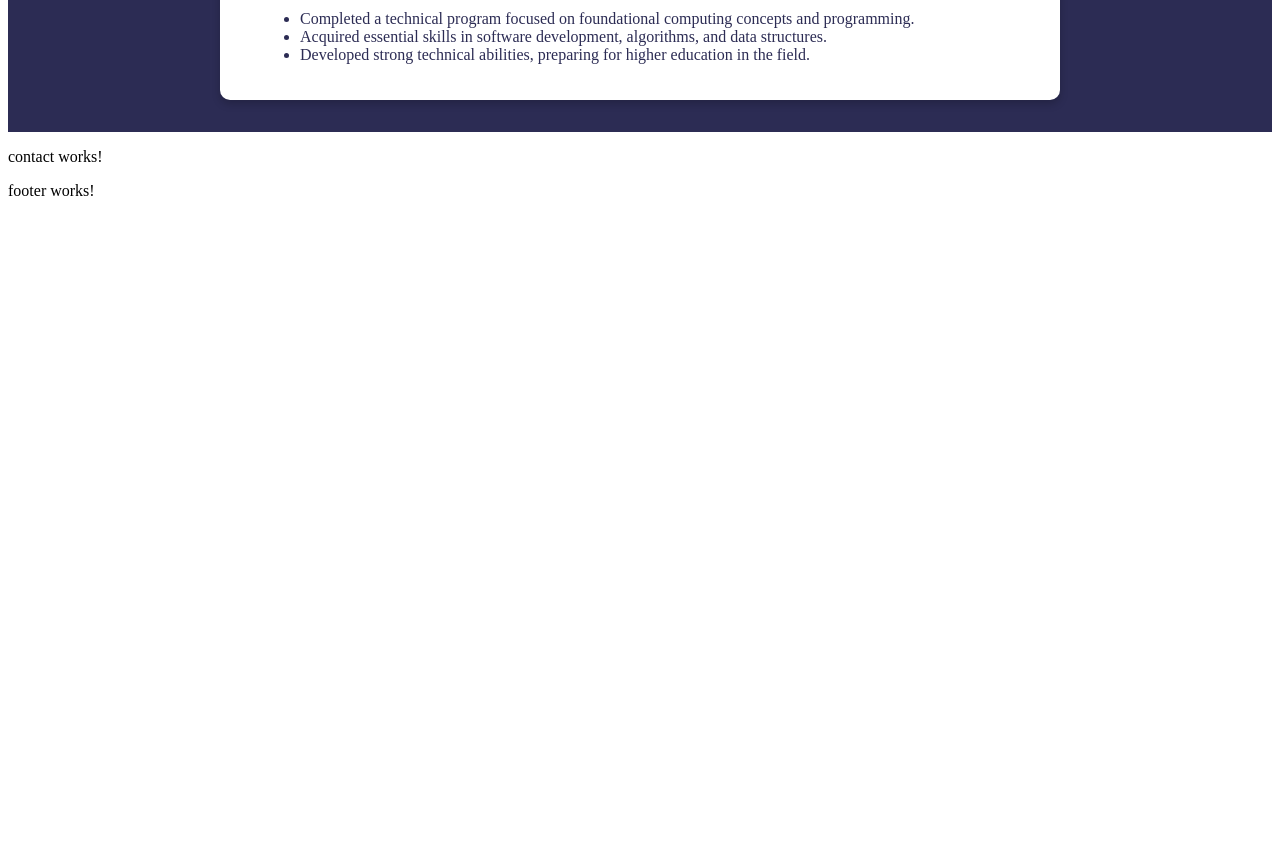
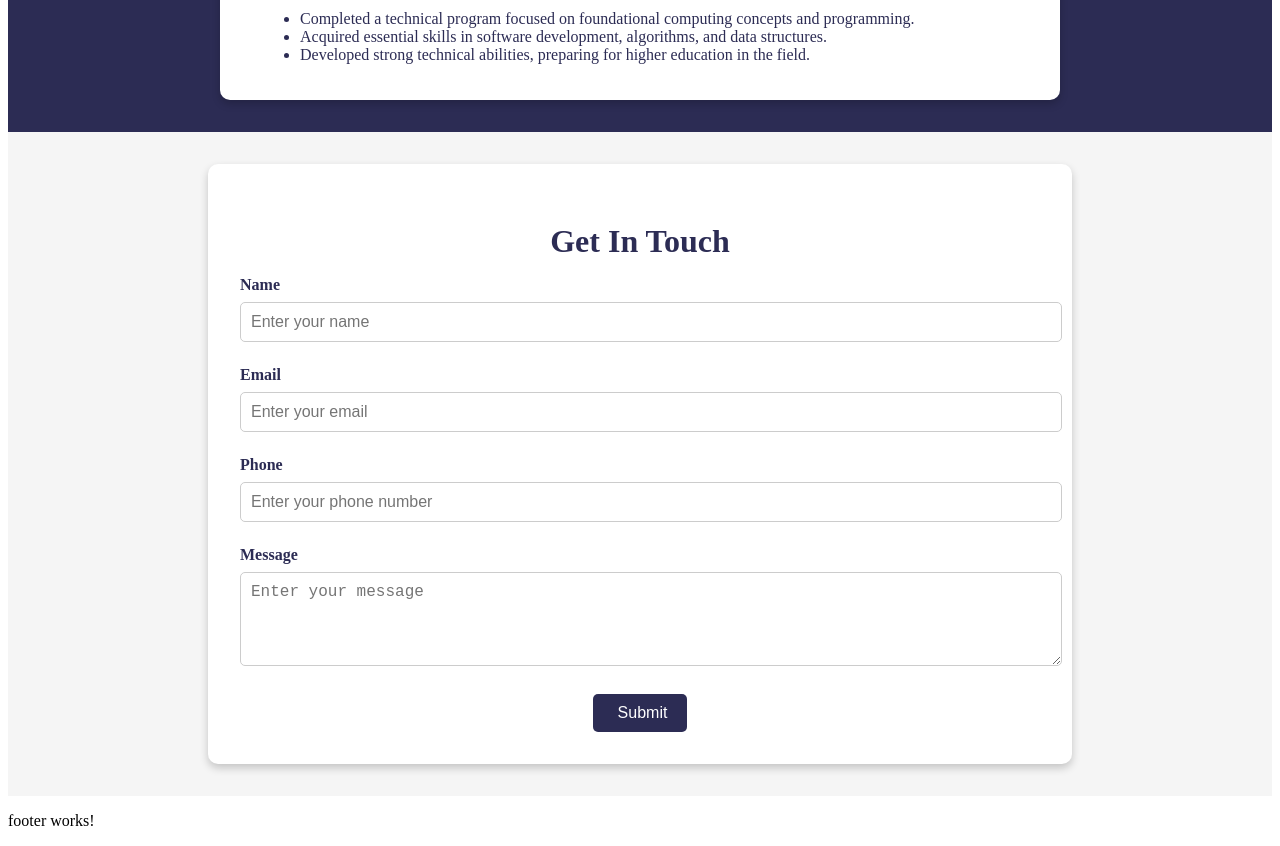
Before and after one commit to juanmarab/portfolio, an Angular app in the folder portfolio/: page / in a window 1280 px wide. Shown: the part 1820-2666 px from the top of the page. Before the commit the page ends 2036 px from the top, so only its background shows below. Built offline with nearby package versions, Linux system fonts and the light colour scheme.

Commit message:
contact component

```diff
--- a/portfolio/src/app/components/contact/contact.component.css
+++ b/portfolio/src/app/components/contact/contact.component.css
@@ -0,0 +1,74 @@
+:host {
+    display: block;
+    background-color: #f5f5f5; /* Fondo claro */
+    padding: 2rem 0;
+}
+
+.contact-container {
+    max-width: 800px;
+    margin: 0 auto;
+    background-color: #fff;
+    border-radius: 10px;
+    box-shadow: 0 4px 8px rgba(0, 0, 0, 0.2);
+    padding: 2rem;
+    text-align: center;
+}
+
+h2 {
+    font-size: 2rem;
+    margin-bottom: 1rem;
+    color: #2c2c54;
+}
+
+.contact-form {
+    margin-top: 1rem;
+}
+
+.form-group {
+    margin-bottom: 1.5rem;
+    text-align: left;
+}
+
+.form-group label {
+    display: block;
+    margin-bottom: 0.5rem;
+    color: #2c2c54;
+    font-weight: bold;
+}
+
+.form-group input,
+.form-group textarea {
+    width: 100%;
+    padding: 10px;
+    border: 1px solid #ccc;
+    border-radius: 5px;
+    font-size: 1rem;
+    color: #333;
+}
+
+.form-group input:focus,
+.form-group textarea:focus {
+    outline: none;
+    border-color: #2c2c54;
+    box-shadow: 0 0 5px rgba(44, 44, 84, 0.5);
+}
+
+.submit-button {
+    display: inline-block;
+    background-color: #2c2c54;
+    color: #fff;
+    padding: 10px 20px;
+    border: none;
+    border-radius: 5px;
+    font-size: 1rem;
+    cursor: pointer;
+    transition: background-color 0.3s ease;
+}
+
+.submit-button:hover {
+    background-color: #ffd700;
+}
+
+.submit-button i {
+    margin-right: 5px;
+}
--- a/portfolio/src/app/components/contact/contact.component.html
+++ b/portfolio/src/app/components/contact/contact.component.html
@@ -1 +1,33 @@
-<p>contact works!</p>
+<section>
+    <div class="contact-container">
+        <h2 class="text-center">Get In Touch</h2>
+        <div class="contact-form">
+            <form>
+                <!-- Name -->
+                <div class="form-group">
+                    <label for="name"><i class="fas fa-user"></i> Name</label>
+                    <input type="text" id="name" placeholder="Enter your name" />
+                </div>
+                <!-- Email -->
+                <div class="form-group">
+                    <label for="email"><i class="fas fa-envelope"></i> Email</label>
+                    <input type="email" id="email" placeholder="Enter your email" />
+                </div>
+                <!-- Phone -->
+                <div class="form-group">
+                    <label for="phone"><i class="fas fa-phone"></i> Phone</label>
+                    <input type="text" id="phone" placeholder="Enter your phone number" />
+                </div>
+                <!-- Message -->
+                <div class="form-group">
+                    <label for="message"><i class="fas fa-comment"></i> Message</label>
+                    <textarea id="message" rows="4" placeholder="Enter your message"></textarea>
+                </div>
+                <!-- Submit -->
+                <button type="submit" class="submit-button">
+                    <i class="fas fa-paper-plane"></i> Submit
+                </button>
+            </form>
+        </div>
+    </div>
+</section>
```
